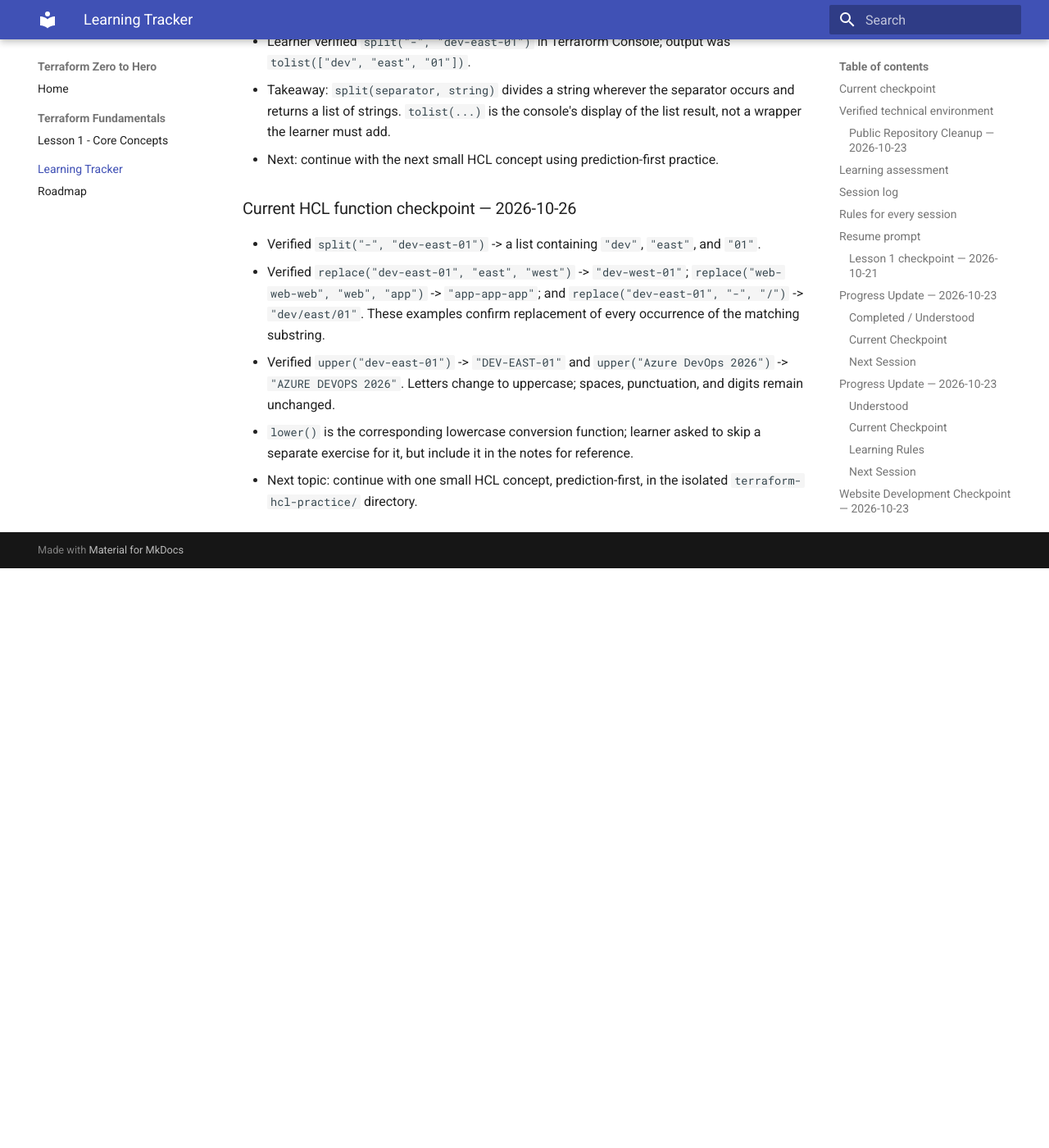
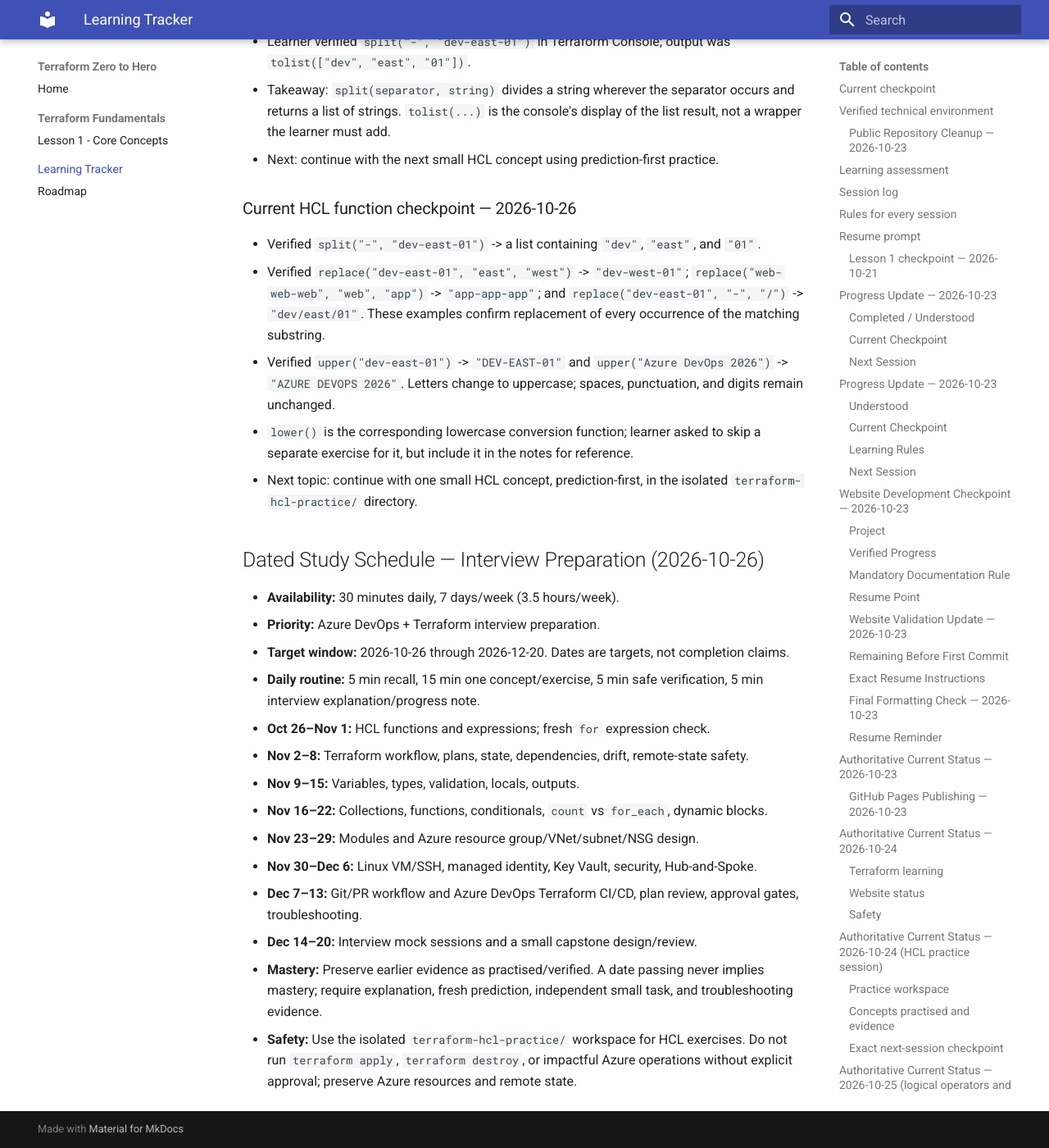
Before and after one commit to pshewale-dev/terraform-azure-lab, an MkDocs documentation site: the page built from docs/LEARNING-PROGRESS.md, in a window 1280 px wide and 1400 px high, scrolled down 19402 px. Shown: the whole window at 82% size. Built offline with MkDocs 1.6.1 and Material for MkDocs 9.7.7, drawn with Linux system fonts in a browser that asks for light colours; before the commit the page ends 20095 px from its top, so only the background shows below that.

Commit message:
docs: record dated interview study schedule

```diff
--- a/docs/LEARNING-PROGRESS.md
+++ b/docs/LEARNING-PROGRESS.md
@@ -592,3 +592,20 @@ Output: `"subscriptions/resourceGroups/vnet"`. This confirms that `join()` inser
 - Verified `upper("dev-east-01")` -> `"DEV-EAST-01"` and `upper("Azure DevOps 2026")` -> `"AZURE DEVOPS 2026"`. Letters change to uppercase; spaces, punctuation, and digits remain unchanged.
 - `lower()` is the corresponding lowercase conversion function; learner asked to skip a separate exercise for it, but include it in the notes for reference.
 - Next topic: continue with one small HCL concept, prediction-first, in the isolated `terraform-hcl-practice/` directory.
+
+## Dated Study Schedule — Interview Preparation (2026-10-26)
+
+- **Availability:** 30 minutes daily, 7 days/week (3.5 hours/week).
+- **Priority:** Azure DevOps + Terraform interview preparation.
+- **Target window:** 2026-10-26 through 2026-12-20. Dates are targets, not completion claims.
+- **Daily routine:** 5 min recall, 15 min one concept/exercise, 5 min safe verification, 5 min interview explanation/progress note.
+- **Oct 26–Nov 1:** HCL functions and expressions; fresh `for` expression check.
+- **Nov 2–8:** Terraform workflow, plans, state, dependencies, drift, remote-state safety.
+- **Nov 9–15:** Variables, types, validation, locals, outputs.
+- **Nov 16–22:** Collections, functions, conditionals, `count` vs `for_each`, dynamic blocks.
+- **Nov 23–29:** Modules and Azure resource group/VNet/subnet/NSG design.
+- **Nov 30–Dec 6:** Linux VM/SSH, managed identity, Key Vault, security, Hub-and-Spoke.
+- **Dec 7–13:** Git/PR workflow and Azure DevOps Terraform CI/CD, plan review, approval gates, troubleshooting.
+- **Dec 14–20:** Interview mock sessions and a small capstone design/review.
+- **Mastery:** Preserve earlier evidence as practised/verified. A date passing never implies mastery; require explanation, fresh prediction, independent small task, and troubleshooting evidence.
+- **Safety:** Use the isolated `terraform-hcl-practice/` workspace for HCL exercises. Do not run `terraform apply`, `terraform destroy`, or impactful Azure operations without explicit approval; preserve Azure resources and remote state.
```
